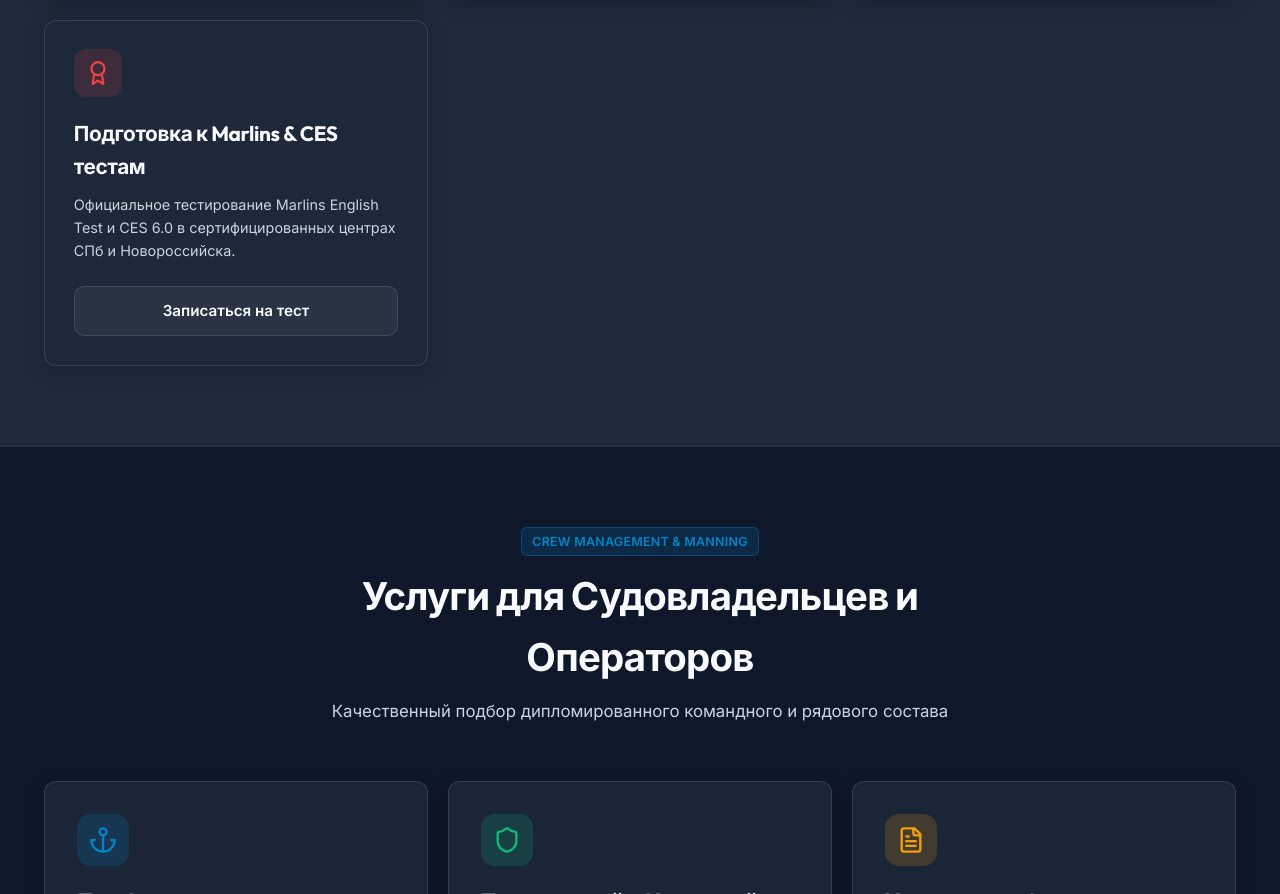
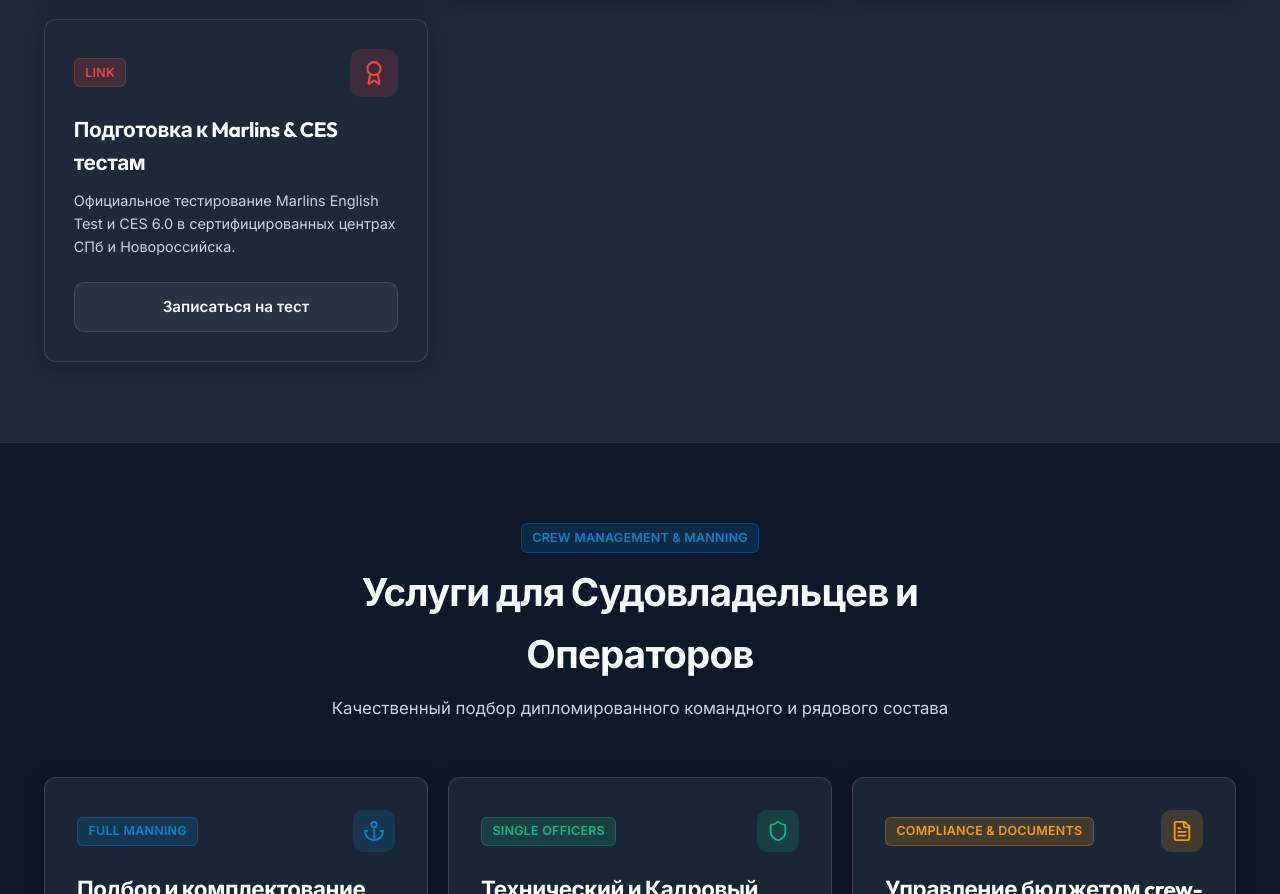
Before and after one commit to Niatls/fleetforce, a React (Vite) app: page / in a window 1280 px wide. Shown: the part 2889-3783 px from the top of the page. Built offline with nearby package versions, Linux system fonts and the light colour scheme; no server answers.

Commit message:
Apply top-row badge header structure across all card components platform-wide

```diff
--- a/src/components/SeafarerHub.jsx
+++ b/src/components/SeafarerHub.jsx
@@ -38,8 +38,7 @@ export const SeafarerHub = ({ onOpenWizard, hubBlocks = INITIAL_HUB_BLOCKS }) =>
       color: colorStr === 'gold' ? 'var(--color-gold)' : colorStr === 'emerald' ? 'var(--color-emerald)' : colorStr === 'danger' ? 'var(--color-danger)' : 'var(--color-accent)',
       display: 'flex',
       alignItems: 'center',
-      justifyContent: 'center',
-      marginBottom: '1.2rem'
+      justifyContent: 'center'
     };
 
     if (type === 'Download') return <div style={style}><Download size={26} /></div>;
@@ -63,8 +62,16 @@ export const SeafarerHub = ({ onOpenWizard, hubBlocks = INITIAL_HUB_BLOCKS }) =>
           {blocksList.map((block) => (
             <div key={block.id} className="glass-card" style={{ padding: '1.8rem', display: 'flex', flexDirection: 'column', justifyContent: 'space-between', height: '100%', borderRadius: '12px' }}>
               <div>
-                {getIcon(block.iconType, block.color)}
-                <h3 style={{ fontSize: '1.3rem', marginBottom: '0.6rem' }}>{block.title}</h3>
+                {/* Row 1: Badges Header */}
+                <div style={{ display: 'flex', justifyContent: 'space-between', alignItems: 'center', marginBottom: '1rem' }}>
+                  <span className={`badge badge-${block.color || 'blue'}`} style={{ borderRadius: '6px', fontSize: '0.78rem', padding: '0.35rem 0.65rem' }}>
+                    {block.actionType ? block.actionType.toUpperCase() : 'INFO'}
+                  </span>
+                  {getIcon(block.iconType, block.color)}
+                </div>
+
+                {/* Row 2: Title */}
+                <h3 style={{ fontSize: '1.3rem', marginBottom: '0.6rem', color: '#FFFFFF' }}>{block.title}</h3>
                 <p style={{ color: 'var(--text-secondary)', fontSize: '0.9rem', marginBottom: '1.5rem' }}>
                   {block.description}
                 </p>
--- a/src/components/ShipownerServices.jsx
+++ b/src/components/ShipownerServices.jsx
@@ -48,21 +48,37 @@ export const ShipownerServices = ({ onRequestSubmit }) => {
         <div style={{ display: 'grid', gridTemplateColumns: 'repeat(auto-fill, minmax(310px, 1fr))', gap: '1.25rem', marginBottom: '4rem', alignItems: 'stretch' }}>
 
           <div className="glass-card" style={{ padding: '2rem', display: 'flex', flexDirection: 'column', justifyContent: 'space-between', height: '100%', borderRadius: '12px' }}>
-            <div style={{ width: '52px', height: '52px', borderRadius: '14px', background: 'var(--color-accent-light)', color: 'var(--color-accent)', display: 'flex', alignItems: 'center', justifyContent: 'center', marginBottom: '1.2rem' }}>
-              <Anchor size={28} />
+            <div>
+              {/* Row 1: Badges Header */}
+              <div style={{ display: 'flex', justifyContent: 'space-between', alignItems: 'center', marginBottom: '1.2rem' }}>
+                <span className="badge badge-blue" style={{ borderRadius: '6px', fontSize: '0.78rem', padding: '0.35rem 0.65rem' }}>
+                  FULL MANNING
+                </span>
+                <div style={{ width: '42px', height: '42px', borderRadius: '10px', background: 'var(--color-accent-light)', color: 'var(--color-accent)', display: 'flex', alignItems: 'center', justifyContent: 'center' }}>
+                  <Anchor size={22} />
+                </div>
+              </div>
+              {/* Row 2: Title */}
+              <h3 style={{ fontSize: '1.4rem', marginBottom: '0.8rem', color: '#FFFFFF' }}>{t('shipowners.service1Title')}</h3>
+              <p style={{ color: 'var(--text-secondary)', lineHeight: 1.6 }}>
+                {t('shipowners.service1Desc')}
+              </p>
             </div>
-            <h3 style={{ fontSize: '1.4rem', marginBottom: '0.8rem' }}>{t('shipowners.service1Title')}</h3>
-            <p style={{ color: 'var(--text-secondary)', lineHeight: 1.6 }}>
-              {t('shipowners.service1Desc')}
-            </p>
           </div>
 
           <div className="glass-card" style={{ padding: '2rem', display: 'flex', flexDirection: 'column', justifyContent: 'space-between', height: '100%', borderRadius: '12px' }}>
             <div>
-              <div style={{ width: '52px', height: '52px', borderRadius: '14px', background: 'var(--color-emerald-light)', color: 'var(--color-emerald)', display: 'flex', alignItems: 'center', justifyContent: 'center', marginBottom: '1.2rem' }}>
-                <Shield size={28} />
+              {/* Row 1: Badges Header */}
+              <div style={{ display: 'flex', justifyContent: 'space-between', alignItems: 'center', marginBottom: '1.2rem' }}>
+                <span className="badge badge-emerald" style={{ borderRadius: '6px', fontSize: '0.78rem', padding: '0.35rem 0.65rem' }}>
+                  SINGLE OFFICERS
+                </span>
+                <div style={{ width: '42px', height: '42px', borderRadius: '10px', background: 'var(--color-emerald-light)', color: 'var(--color-emerald)', display: 'flex', alignItems: 'center', justifyContent: 'center' }}>
+                  <Shield size={22} />
+                </div>
               </div>
-              <h3 style={{ fontSize: '1.4rem', marginBottom: '0.8rem' }}>{t('shipowners.service2Title')}</h3>
+              {/* Row 2: Title */}
+              <h3 style={{ fontSize: '1.4rem', marginBottom: '0.8rem', color: '#FFFFFF' }}>{t('shipowners.service2Title')}</h3>
               <p style={{ color: 'var(--text-secondary)', lineHeight: 1.6 }}>
                 {t('shipowners.service2Desc')}
               </p>
@@ -71,10 +87,17 @@ export const ShipownerServices = ({ onRequestSubmit }) => {
 
           <div className="glass-card" style={{ padding: '2rem', display: 'flex', flexDirection: 'column', justifyContent: 'space-between', height: '100%', borderRadius: '12px' }}>
             <div>
-              <div style={{ width: '52px', height: '52px', borderRadius: '14px', background: 'var(--color-gold-light)', color: 'var(--color-gold)', display: 'flex', alignItems: 'center', justifyContent: 'center', marginBottom: '1.2rem' }}>
-                <FileText size={28} />
+              {/* Row 1: Badges Header */}
+              <div style={{ display: 'flex', justifyContent: 'space-between', alignItems: 'center', marginBottom: '1.2rem' }}>
+                <span className="badge badge-gold" style={{ borderRadius: '6px', fontSize: '0.78rem', padding: '0.35rem 0.65rem' }}>
+                  COMPLIANCE & DOCUMENTS
+                </span>
+                <div style={{ width: '42px', height: '42px', borderRadius: '10px', background: 'var(--color-gold-light)', color: 'var(--color-gold)', display: 'flex', alignItems: 'center', justifyContent: 'center' }}>
+                  <FileText size={22} />
+                </div>
               </div>
-              <h3 style={{ fontSize: '1.4rem', marginBottom: '0.8rem' }}>{t('shipowners.service3Title')}</h3>
+              {/* Row 2: Title */}
+              <h3 style={{ fontSize: '1.4rem', marginBottom: '0.8rem', color: '#FFFFFF' }}>{t('shipowners.service3Title')}</h3>
               <p style={{ color: 'var(--text-secondary)', lineHeight: 1.6 }}>
                 {t('shipowners.service3Desc')}
               </p>
--- a/src/components/VacancyList.jsx
+++ b/src/components/VacancyList.jsx
@@ -153,9 +153,9 @@ export const VacancyList = ({ vacancies, searchFilter, onApplyVacancy }) => {
                 }}
               >
                 <div>
-                  {/* Top Badges */}
-                  <div style={{ display: 'flex', flexDirection: 'column', alignItems: 'flex-start', gap: '0.4rem', marginBottom: '0.8rem' }}>
-                    <span className="badge badge-blue" style={{ borderRadius: '6px', fontSize: '0.78rem', padding: '0.35rem 0.65rem', display: 'inline-block', maxWidth: '100%', wordBreak: 'break-word', whiteSpace: 'normal', lineHeight: 1.3 }}>
+                  {/* Top Badges (Сначала идут плашки) */}
+                  <div style={{ display: 'flex', gap: '0.4rem', flexWrap: 'wrap', alignItems: 'center', marginBottom: '0.8rem' }}>
+                    <span className="badge badge-blue" style={{ borderRadius: '6px', fontSize: '0.78rem', padding: '0.35rem 0.65rem', textTransform: 'none', lineHeight: 1.3 }}>
                       {getVesselLabel(vac.vesselType, lang)}
                     </span>
                     {vac.urgent && (
@@ -165,8 +165,8 @@ export const VacancyList = ({ vacancies, searchFilter, onApplyVacancy }) => {
                     )}
                   </div>
 
-                  {/* Title & Rank */}
-                  <h3 style={{ fontSize: '1.3rem', marginBottom: '0.4rem', color: '#FFFFFF' }}>
+                  {/* Title & Rank (Потом идет текст) */}
+                  <h3 style={{ fontSize: '1.35rem', marginBottom: '0.4rem', color: '#FFFFFF', wordBreak: 'break-word' }}>
                     {vac.title}
                   </h3>
                   <div style={{ fontSize: '0.85rem', color: 'var(--text-muted)', marginBottom: '1.2rem', display: 'flex', alignItems: 'center', gap: '0.4rem' }}>
```
